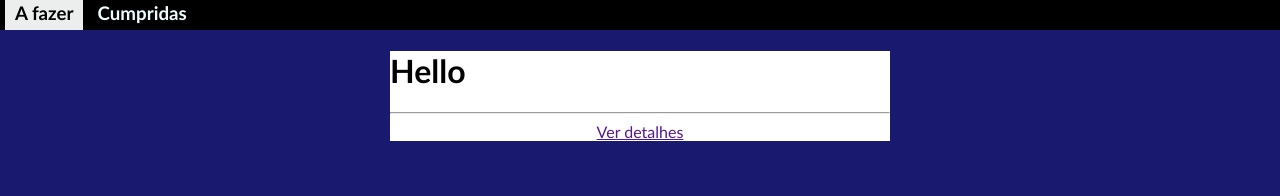
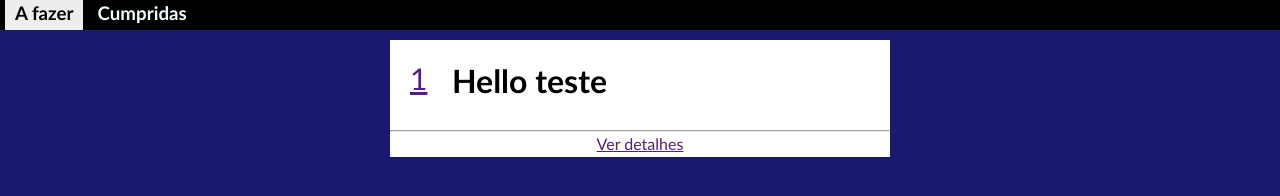
Before and after one commit to Hermes-Francisco/ToDo-List, a website: page view/template.html in a window 1280 px wide. Drawn offline with Linux system fonts and the light colour scheme.

Commit message:
template

```diff
--- a/view/style.css
+++ b/view/style.css
@@ -1,5 +1,9 @@
 body{
     font-family: Calibri;
+}
+
+hr{
+    margin-bottom: 0;
 }
 
 #navbar{
@@ -41,15 +45,42 @@ body{
     position: absolute;
     left: 0;
     top: 30px;
+    overflow: auto;
 }
 
 .task{
+    position: relative;
+    top:10px;
     margin: 0 auto;
+    margin-bottom: 20px;
     background-color: white;
     max-width: 500px;
     height: fit-content;
 }
 
-.details{
+.task_header{
+    display: flex;
+}
+
+.details_button{
     text-align: center;
+    vertical-align: middle;
+    height: 25px;
 }
+
+.details_button a{
+    vertical-align: middle;
+}
+
+.task_number{
+    flex: 1;
+    margin: 20px;
+    height: 100%;
+    vertical-align: middle;
+    font-size: 30px;
+}
+.task_title{
+    flex:20;
+    position: relative;
+    overflow-x: auto;
+}
--- a/view/index.html
+++ b/view/template.html
@@ -17,12 +17,20 @@
         </div>
         <div id="corpo">
             <div class="task">
-                <h1>Hello</h1>
+                <div class = "task_header">
+                    <div class="task_number">
+                        <a href>1</a>
+                    </div>
+                    <div class="task_title">
+                        <h1>Hello teste</h1>
+                    </div>
+                </div>
                 <hr>
-                <div class="details">
+                <div class="details_button">
                     <a href="">Ver detalhes</a>
                 </div>
             </div>
+
         </div>
 
     </body>
```
